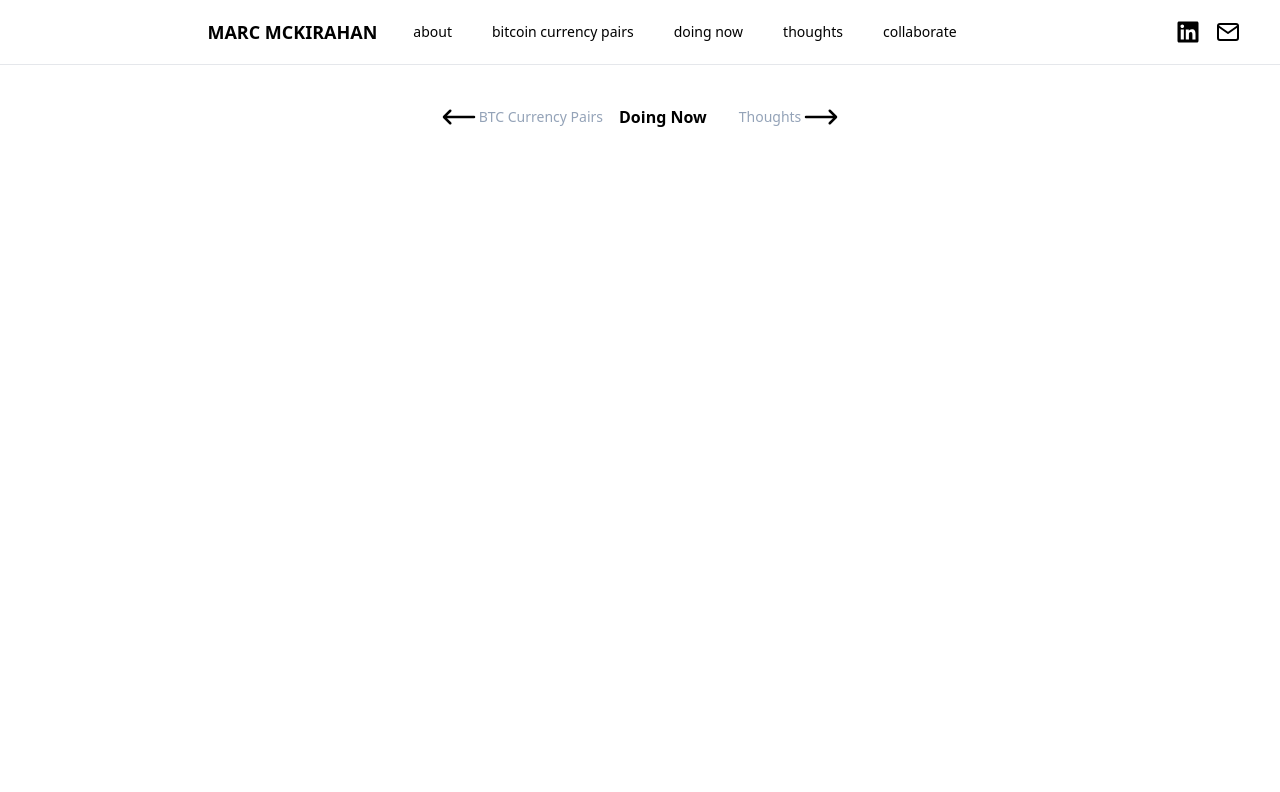
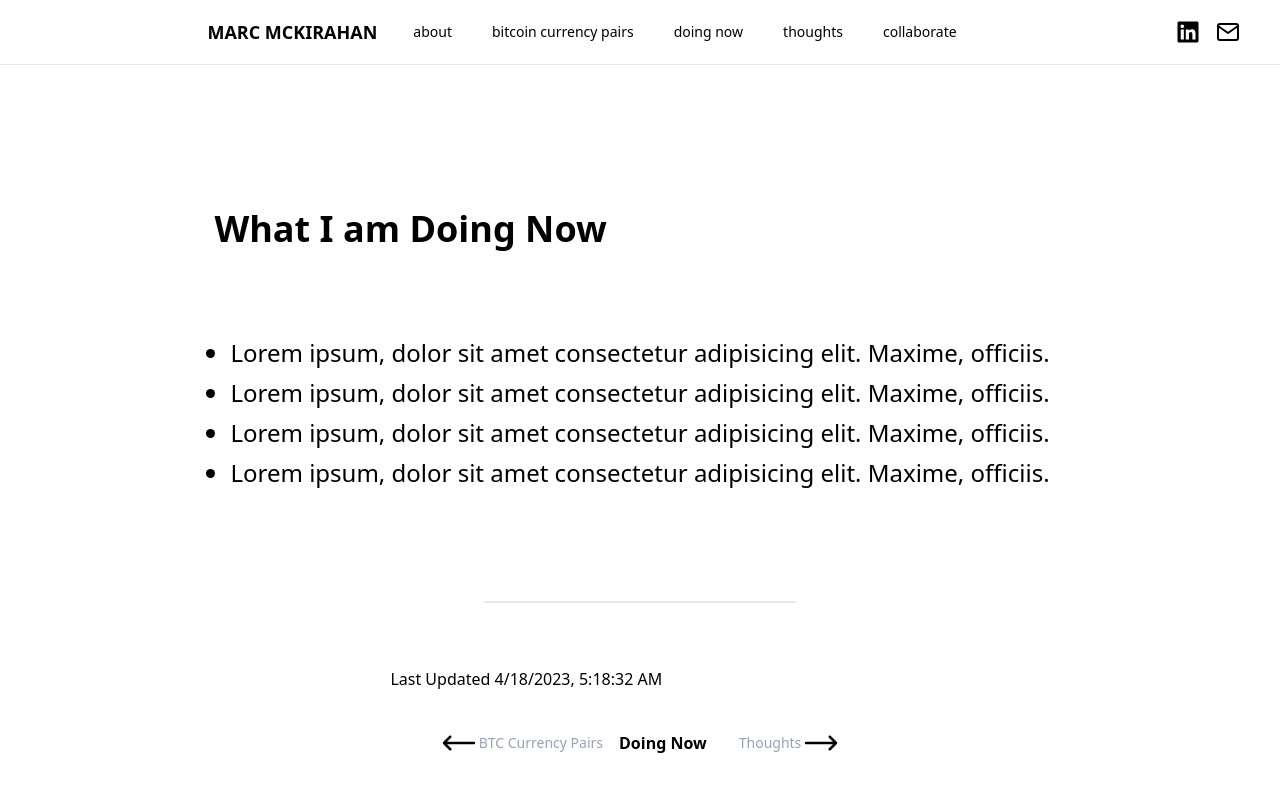
Before and after one commit to medranomiler/marc-website, a Next.js app: page /doingnow in a window 1280 px wide. Shown: the top 792 px of the page. Built offline with nearby package versions, Linux system fonts and the light colour scheme.

Commit message:
added doing now page

```diff
--- a/src/components/AboutMe.js
+++ b/src/components/AboutMe.js
@@ -4,7 +4,7 @@ const AboutMe = () => {
   return (
     <div className="min-h-screen p-4 sm:p-8 sm:py-36 py-36 flex flex-col items-center">
         <div className="mx-auto w-full md:w-1/2 xl:w-1/3 mb-24">
-            <h1 className="text-2xl md:text-3xl font-bold mb-16">
+            <h1 className="text-3xl md:text-4xl font-bold mb-16">
                 About
             </h1>
             <p className="leading-8 ">
--- a/src/components/Footer.js
+++ b/src/components/Footer.js
@@ -7,13 +7,13 @@ const Footer = () => {
   const router = useRouter()
 
   return (
-    <div className="flex justify-center items-center text-black p-8">
+    <div className="flex justify-center items-center text-black py-8 max-w-full">
 
       { router.pathname === "/" && (<>
         <Link href="/">
           <p className="mx-4  text-center font-bold text-md">Home</p>
         </Link>
-        <Link href="/btcpairs" className="flex items-center">
+        <Link href="/about" className="flex items-center">
           <p className="ml-4 text-right text-sm text-slate-400 hover:text-black">About</p>
           <HiArrowLongRight className="w-10 h-10" />
         </Link>
--- a/src/components/Layout/Layout.js
+++ b/src/components/Layout/Layout.js
@@ -6,7 +6,7 @@ const Layout = ({ children }) =>{
   return (
     <>
           <Head>
-        <title>Atomic</title>
+        <title>MARC MCKIRAHAN</title>
         <meta name="description" content="Generated by create next app" />
         <meta name="viewport" content="width=device-width, initial-scale=1" />
         <link rel="icon"/>
--- a/src/pages/doingnow.js
+++ b/src/pages/doingnow.js
@@ -1,10 +1,35 @@
 import React from 'react'
 import Footer from "../components/Footer"
 
+const timestamp = Date.now(); // get the current timestamp
+const formattedDate = new Date(timestamp).toLocaleString();
+
+
+
+
 const Doingnow = () => {
   return (
-    <div>
-        < Footer />
+    <div className="max-w-screen py-36 p-4">
+        <div className="flex flex-col items-center">
+          <div>
+            <h1 className="font-bold text-3xl sm:text-4xl mb-16">What I am Doing Now</h1>
+            <div>
+              <ul className="list-disc text-xl sm:text-2xl p-4">
+                <li className="my-2">Lorem ipsum, dolor sit amet consectetur adipisicing elit. Maxime, officiis.</li>
+                <li className="my-2">Lorem ipsum, dolor sit amet consectetur adipisicing elit. Maxime, officiis.</li>
+                <li className="my-2">Lorem ipsum, dolor sit amet consectetur adipisicing elit. Maxime, officiis.</li>
+                <li className="my-2">Lorem ipsum, dolor sit amet consectetur adipisicing elit. Maxime, officiis.</li>
+              </ul>
+            </div>
+          </div>
+        </div>
+        <div className="flex flex-col items-center">
+      <div className="border-b-2 sm:w-1/4 w-1/2 my-16"><br/></div>
+      </div>
+      <div className="flex justify-evenly">
+      <p className="flex sm:w-2/5">Last Updated {formattedDate}</p></div>
+      < Footer />
+
     </div>
   )
 }
```
Also changed, not shown: src/components/Now.js (added, +9 -0 lines).
